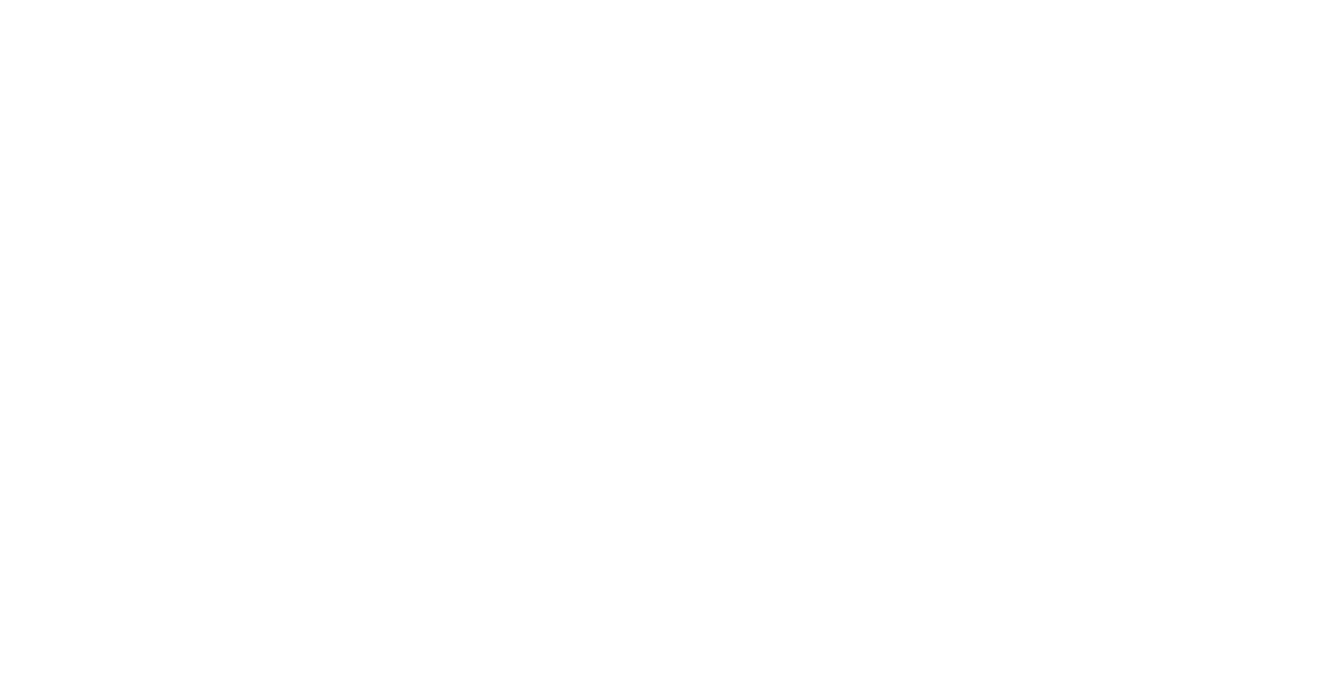
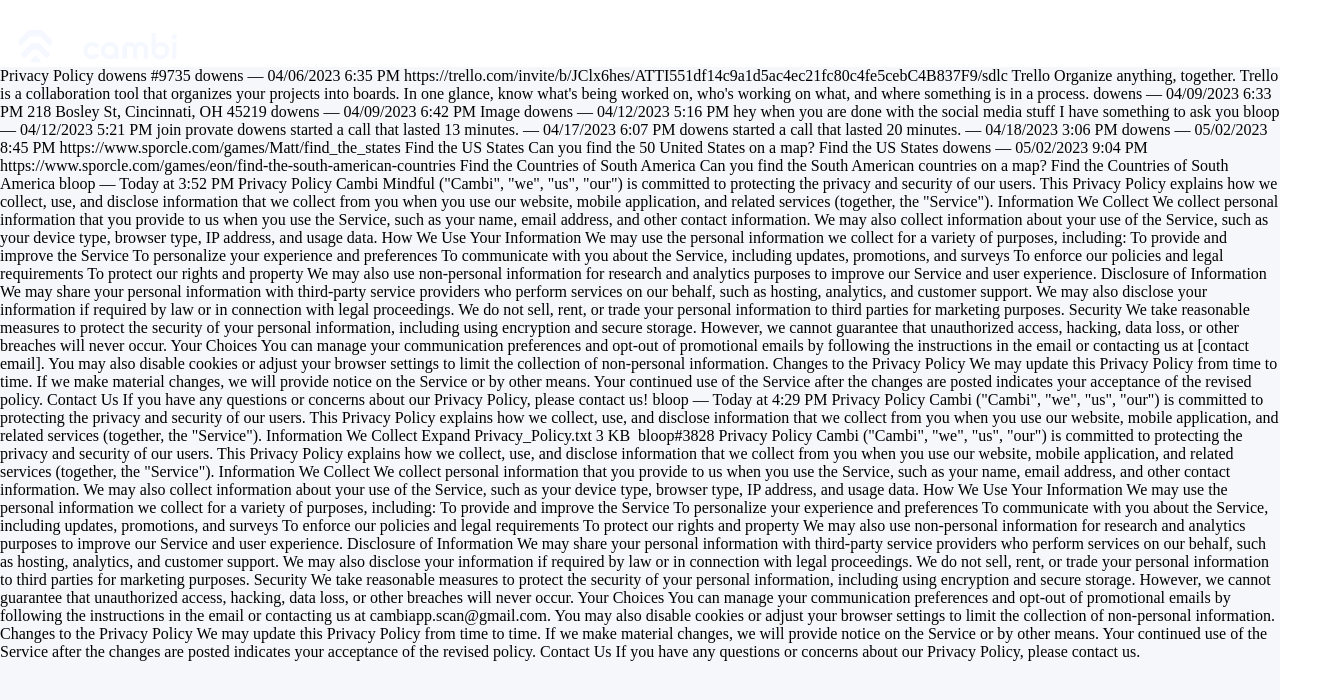
Before and after one commit to danielowenscs/cambi-website, a Vue app: page /privacypolicy in a window 1280 px wide. Before the commit this address had no page. Shown: the top 700 px of the page, 1318 px wide, since content can reach past the window. Built offline with nearby package versions, Linux system fonts and the light colour scheme.

Commit message:
adding privacy policy and error handeling

```diff
--- a/src/components/Footer.vue
+++ b/src/components/Footer.vue
@@ -9,6 +9,7 @@
                     <p class="B3">{{ line }}<span class="color">{{ email }}</span></p>
                     <a href="https://instagram.com/cambi_app?igshid=YmMyMTA2M2Y=" target="_blank"><img src="../assets/imgs/_Instagram.png" alt="Instagram" class="icon"></a>
                     <a href="https://discord.gg/JazqGP4m" target="_blank"><img src="../assets/imgs/_Discord.png" alt="Discord" class="icon"></a>
+                    <div @click="goToPrivacy" class=" B3 privacy"> Privacy Policy</div>
                     </div>
                 </div>
             </div>
@@ -27,6 +28,11 @@
             line: strings.line,
             email: strings.email,
         }
+    },
+    methods: {
+        goToPrivacy () {
+            this.$router.push('/privacypolicy');
+        }
     }
 }
 </script>
@@ -41,6 +47,12 @@
     width: 102px;
     height: 20px;
 }
+.privacy{
+    color: white !important;
+    text-decoration: none;
+    margin-top: 16px;
+}
+
 .icon {
     width: 32px;
     height: 32px;
--- a/src/components/JoinForm.vue
+++ b/src/components/JoinForm.vue
@@ -15,7 +15,7 @@
                 <input v-model="email" type="text" placeholder="Email" required>
                 <br>
                 <label>Phone Number(optional)</label>
-                <input v-model="phonenum" type="text" placeholder="Phone Number(optional)">
+                <input v-model="phone" type="text" placeholder="Phone Number(optional)">
                 <br>
                 <button type="submit"> Create User</button>
               </form>
--- a/src/main.js
+++ b/src/main.js
@@ -4,11 +4,13 @@
 import Home from './views/Home.vue';
 import JoinCambi from './views/JoinCambi.vue';
 import ThankYou from './views/ThankYou.vue';
+import PrivacyPolicy from './views/PrivacyPolicy.vue';
 
 const routes = [
     { path: '/', component: Home },
     { path: '/joinus', component: JoinCambi },
-    { path: '/thankyou', component: ThankYou}
+    { path: '/thankyou', component: ThankYou},
+    { path: '/privacypolicy', component: PrivacyPolicy}
   ];
 
 const router = createRouter({
--- a/src/views/JoinCambi.vue
+++ b/src/views/JoinCambi.vue
@@ -11,21 +11,21 @@
                             <div class="spacing-16px"></div>
                             <div class="spacing-16px"></div>
                         <h2 class="B1">Sign up for exclusive updates and early access!</h2>
+                            <div class="B1"></div>
                             <div class="spacing-16px"></div>
                             <div class="spacing-16px"></div>
                             <div class="spacing-16px"></div>
                             <div class="spacing-16px"></div>
+                           <div v-if="message">
+                            <div class="B1 error">{{ message }}</div>
+                            <div class="spacing-16px"></div>
+                            <div class="spacing-16px"></div>
+                           </div>
                         <form @submit.prevent="createUser">
                             <input v-model="email" type="email" class="B3" placeholder="Email">
                                 <div class="spacing-16px"></div>
                                 <div class="spacing-16px"></div>
-                            <input v-model="phonenum" type="tel" class="B3" placeholder="Phone Number (Optional)">
-                                <div class="spacing-16px"></div>
-                                <div class="spacing-16px"></div>
-                            <input v-model="name" type="text" class="B3" placeholder="Name">
-                                <div class="spacing-16px"></div>
-                                <div class="spacing-16px"></div>
-                            <button type="submit"> Submit </button>
+                            <button type="submit"> Join Cambi </button>
                         </form>
                     </div>
                 </main>
@@ -43,25 +43,29 @@
 
   import { usersCollection } from '../firebase'
   import { addDoc } from 'firebase/firestore'
-  import Footer from '@/components/Footer.vue';
-  import Header from '@/components/Footer.vue';
+
 
   export default {
       name: "JoinCambi",
       data () {
       return {
-          name: null,
-          email: null,
-          phonenum: null,
+          email: '',
+          message: '',
       }
 
   },
   methods: {
     async createUser () {
-      console.log("creating user")
-      const addedDoc = await addDoc(usersCollection, this.$data);
-      console.log(addDoc, addedDoc);
-      this.$router.push('/thankyou')
+    try {
+        const data = { email: this.$data.email, joinDate: new Date().toLocaleDateString() };
+        console.log(data)
+        //const addedDoc = await addDoc(usersCollection, null);
+        const addedDoc = await addDoc(usersCollection, data);
+        console.log(addDoc, addedDoc);
+        this.$router.push('/thankyou')
+        } catch (error) {
+            this.message = 'an error occured';
+        }
     },
     goHome () {
             this.$router.push('/')
@@ -93,6 +97,10 @@
         left: 50%;
         transform: translate(-50%, -50%);
 
+    }
+    .error {
+        text-align: center;
+        color: $D3;
     }
 
     img {
@@ -157,7 +165,7 @@
         font-weight: 400;
         line-height: 24px;
         font-size: 18px;
-        border-radius: 40px;
+        border-radius: 8px;
         width: 380px;
         height: 56px;
         padding: 16px;
--- /dev/null
+++ b/src/views/PrivacyPolicy.vue
@@ -0,0 +1,148 @@
+<template>
+    <Header/>
+<div class="content" B3>
+        Privacy Policy
+
+        dowens
+#9735
+
+dowens — 04/06/2023 6:35 PM
+https://trello.com/invite/b/JClx6hes/ATTI551df14c9a1d5ac4ec21fc80c4fe5cebC4B837F9/sdlc
+Trello
+Organize anything, together. Trello is a collaboration tool that organizes your projects into boards. In one glance, know what's being worked on, who's working on what, and where something is in a process.
+dowens — 04/09/2023 6:33 PM
+218 Bosley St, Cincinnati, OH 45219
+dowens — 04/09/2023 6:42 PM
+Image
+dowens — 04/12/2023 5:16 PM
+hey when you are done with the social media stuff I have something to ask you
+bloop — 04/12/2023 5:21 PM
+join provate
+dowens
+ started a call that lasted 13 minutes.
+ — 04/17/2023 6:07 PM
+dowens
+ started a call that lasted 20 minutes.
+ — 04/18/2023 3:06 PM
+dowens — 05/02/2023 8:45 PM
+https://www.sporcle.com/games/Matt/find_the_states
+Find the US States
+Can you find the 50 United States on a map?
+Find the US States
+dowens — 05/02/2023 9:04 PM
+https://www.sporcle.com/games/eon/find-the-south-american-countries
+Find the Countries of South America
+Can you find the South American countries on a map?
+Find the Countries of South America
+bloop — Today at 3:52 PM
+Privacy Policy
+
+Cambi Mindful ("Cambi", "we", "us", "our") is committed to protecting the privacy and security of our users. This Privacy Policy explains how we collect, use, and disclose information that we collect from you when you use our website, mobile application, and related services (together, the "Service").
+
+Information We Collect
+
+We collect personal information that you provide to us when you use the Service, such as your name, email address, and other contact information. We may also collect information about your use of the Service, such as your device type, browser type, IP address, and usage data.
+
+How We Use Your Information
+
+We may use the personal information we collect for a variety of purposes, including:
+
+To provide and improve the Service
+To personalize your experience and preferences
+To communicate with you about the Service, including updates, promotions, and surveys
+To enforce our policies and legal requirements
+To protect our rights and property
+We may also use non-personal information for research and analytics purposes to improve our Service and user experience.
+
+Disclosure of Information
+
+We may share your personal information with third-party service providers who perform services on our behalf, such as hosting, analytics, and customer support. We may also disclose your information if required by law or in connection with legal proceedings.
+We do not sell, rent, or trade your personal information to third parties for marketing purposes.
+
+Security
+
+We take reasonable measures to protect the security of your personal information, including using encryption and secure storage. However, we cannot guarantee that unauthorized access, hacking, data loss, or other breaches will never occur.
+
+Your Choices
+
+You can manage your communication preferences and opt-out of promotional emails by following the instructions in the email or contacting us at [contact email]. You may also disable cookies or adjust your browser settings to limit the collection of non-personal information.
+
+Changes to the Privacy Policy
+
+We may update this Privacy Policy from time to time. If we make material changes, we will provide notice on the Service or by other means. Your continued use of the Service after the changes are posted indicates your acceptance of the revised policy.
+
+Contact Us
+
+If you have any questions or concerns about our Privacy Policy, please contact us!
+bloop — Today at 4:29 PM
+Privacy Policy
+
+Cambi ("Cambi", "we", "us", "our") is committed to protecting the privacy and security of our users. This Privacy Policy explains how we collect, use, and disclose information that we collect from you when you use our website, mobile application, and related services (together, the "Service").
+
+Information We Collect
+
+Expand
+Privacy_Policy.txt
+3 KB
+﻿
+bloop#3828
+Privacy Policy
+
+Cambi ("Cambi", "we", "us", "our") is committed to protecting the privacy and security of our users. This Privacy Policy explains how we collect, use, and disclose information that we collect from you when you use our website, mobile application, and related services (together, the "Service").
+
+Information We Collect
+
+We collect personal information that you provide to us when you use the Service, such as your name, email address, and other contact information. We may also collect information about your use of the Service, such as your device type, browser type, IP address, and usage data.
+
+How We Use Your Information
+
+We may use the personal information we collect for a variety of purposes, including:
+
+To provide and improve the Service
+To personalize your experience and preferences
+To communicate with you about the Service, including updates, promotions, and surveys
+To enforce our policies and legal requirements
+To protect our rights and property
+We may also use non-personal information for research and analytics purposes to improve our Service and user experience.
+
+Disclosure of Information
+
+We may share your personal information with third-party service providers who perform services on our behalf, such as hosting, analytics, and customer support. We may also disclose your information if required by law or in connection with legal proceedings.
+
+We do not sell, rent, or trade your personal information to third parties for marketing purposes.
+
+Security
+
+We take reasonable measures to protect the security of your personal information, including using encryption and secure storage. However, we cannot guarantee that unauthorized access, hacking, data loss, or other breaches will never occur.
+
+Your Choices
+
+You can manage your communication preferences and opt-out of promotional emails by following the instructions in the email or contacting us at cambiapp.scan@gmail.com. You may also disable cookies or adjust your browser settings to limit the collection of non-personal information.
+
+Changes to the Privacy Policy
+
+We may update this Privacy Policy from time to time. If we make material changes, we will provide notice on the Service or by other means. Your continued use of the Service after the changes are posted indicates your acceptance of the revised policy.
+
+Contact Us
+
+If you have any questions or concerns about our Privacy Policy, please contact us.
+</div>
+</template>
+<script>
+import Header from '@/components/Header.vue';
+    export default {
+        name: "PrivacyPolicy",
+        components: {
+        Header,
+        }
+    }
+</script>
+<style lang="scss" scoped>
+@import '@/assets/styles/styles.scss';
+ .content {
+        background-color: $N5;
+        margin: 0 auto; /* shorthand for setting top and bottom margin to 0 and left and right margin to auto */
+        width: 100%;
+        height: 100vh;
+    }
+</style>
```
